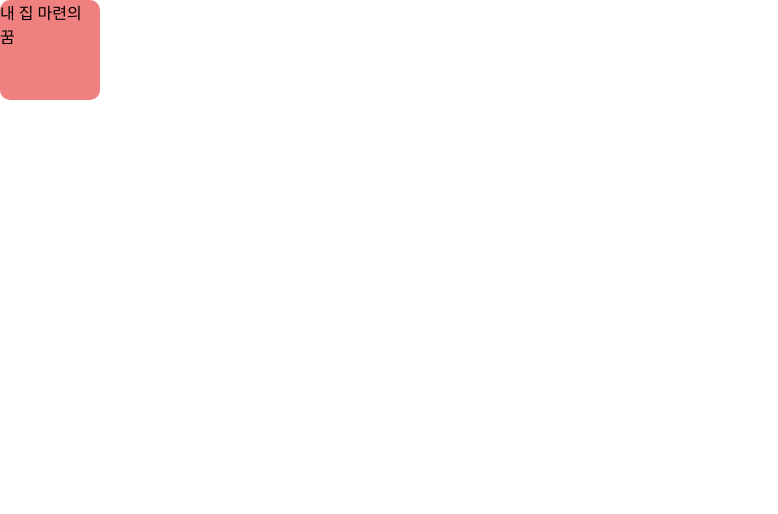
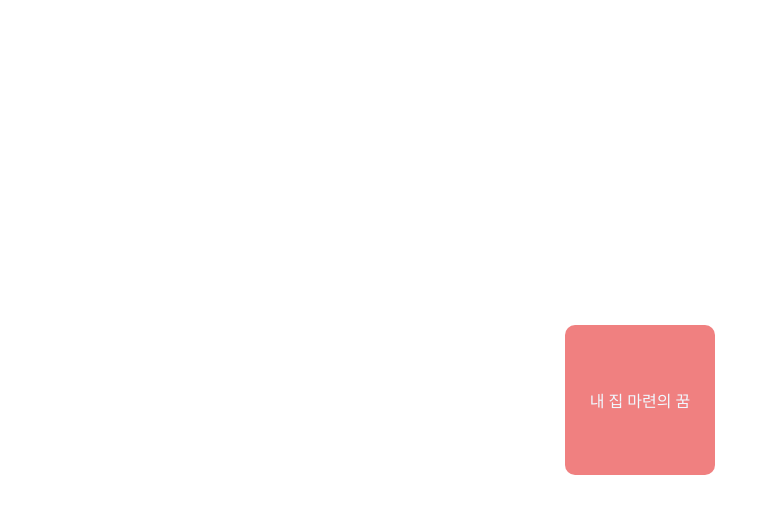
Before and after one commit to seonah11011/portfolio, a plain HTML site: page index.html in a window 1280 px wide. Shown: the whole page, without its empty margins (0-778 px from the left). Drawn offline with Linux system fonts and the light colour scheme.

Commit message:
내 집 마련의 꿈!

```diff
--- a/index.html
+++ b/index.html
@@ -10,10 +10,25 @@
   *{margin: 0; padding: 0; box-sizing: border-box;}
 
   div {
-    width: 100px; height: 100px;
+    width: 150px; height: 150px;
     background-color: lightcoral;
     border-radius: 10px;
+
+    color: aliceblue;
+    display: flex;
+    justify-content: center;
+    align-items: center;
+
+    position: absolute;
+    left: 50%;
+    top: 50%;
+    transform: translate(-50%, -50%);
   }
+
+  div:hover {
+    background-color: lightblue;
+  }
+
 </style>
 <body>
   <div>
```
